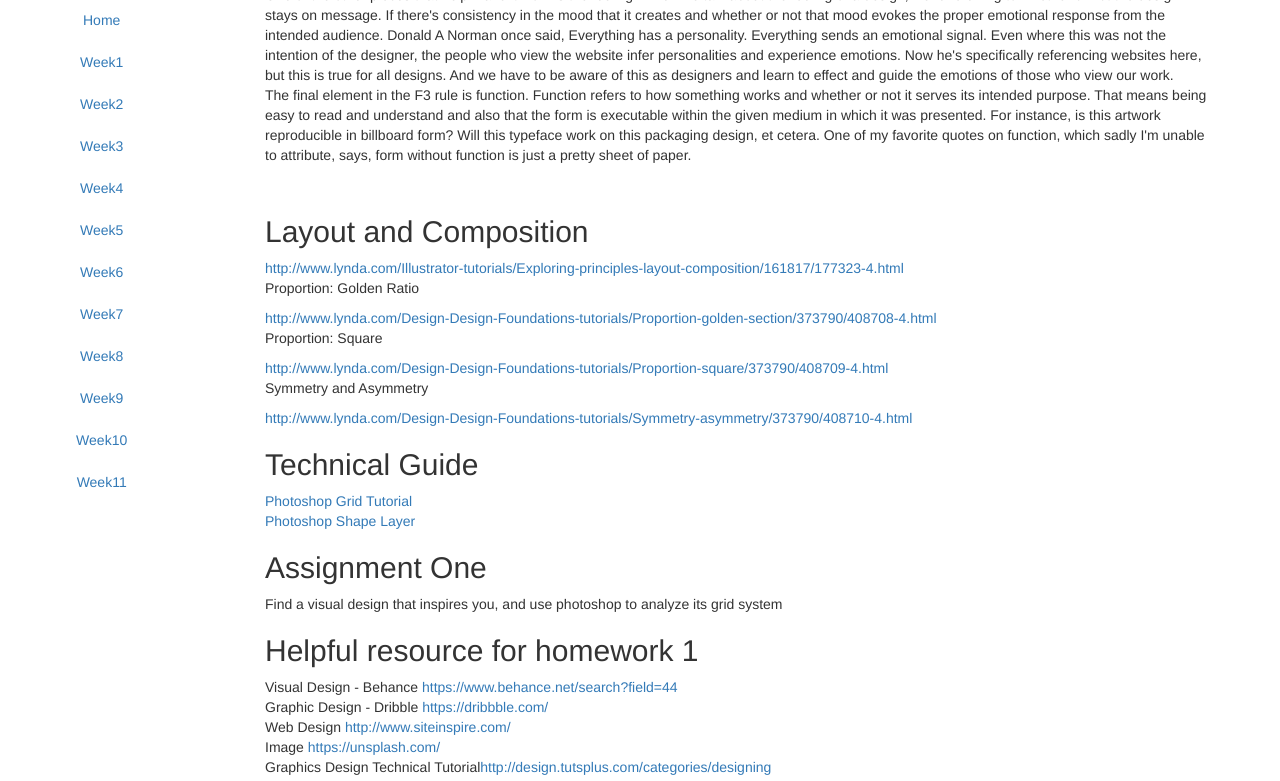
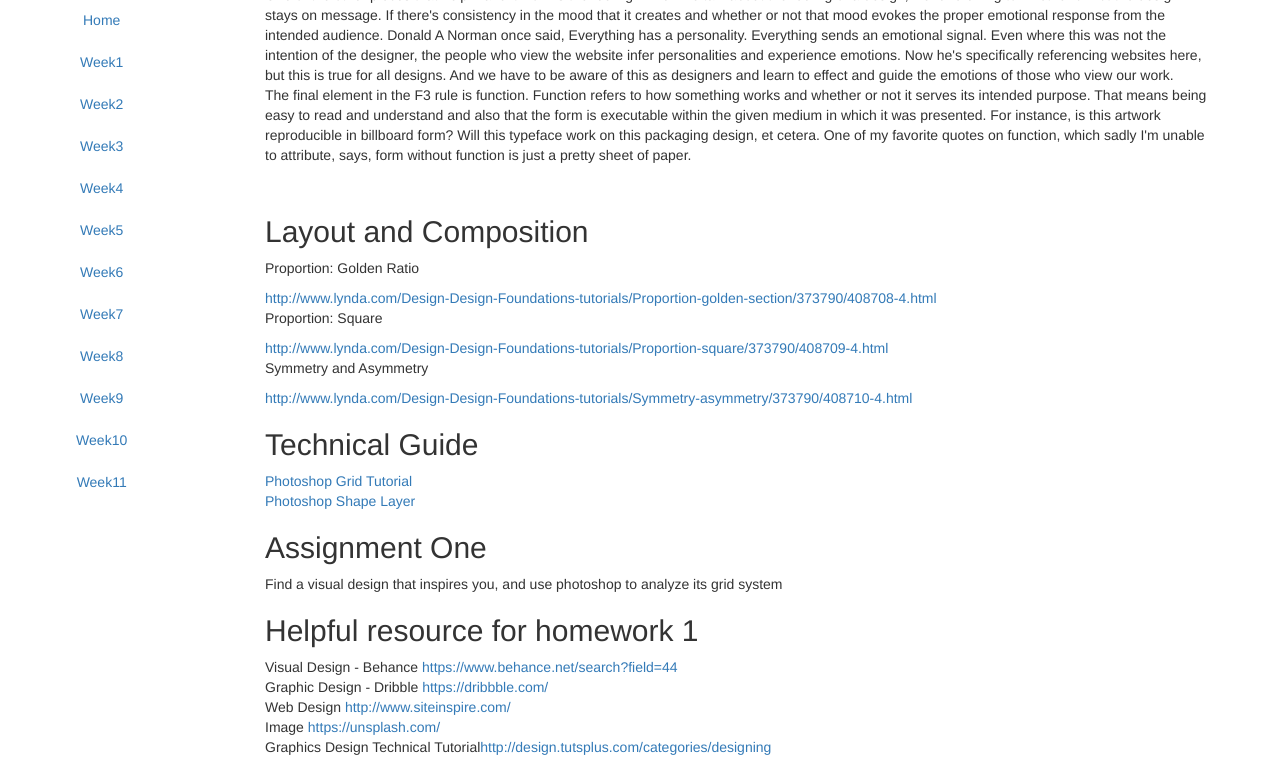
Before and after one commit to zhenzhenqi/MMA100, a Jekyll site: the page built from _posts/2015-03-01-week1.html, in a window 1280 px wide and 900 px high, scrolled down 664 px, cut to the strip 0-781 px from the top of the window. Built offline with Jekyll 4.4.1, drawn with Linux system fonts in a browser that asks for light colours; nearby versions of some CDN libraries; some of the changed lines change nothing that is shown.

Commit message:
week1 note

```diff
--- a/_posts/2015-03-01-week1.html
+++ b/_posts/2015-03-01-week1.html
@@ -27,7 +27,6 @@ The final element in the F3 rule is function. Function refers to how something w
 </p>
 <br>
 <h2>Layout and Composition</h2>
-<a href="http://www.lynda.com/Illustrator-tutorials/Exploring-principles-layout-composition/161817/177323-4.html">http://www.lynda.com/Illustrator-tutorials/Exploring-principles-layout-composition/161817/177323-4.html</a>
 <p>Proportion: Golden Ratio</p>
 <a href="http://www.lynda.com/Design-Design-Foundations-tutorials/Proportion-golden-section/373790/408708-4.html">http://www.lynda.com/Design-Design-Foundations-tutorials/Proportion-golden-section/373790/408708-4.html</a>
 <p>Proportion: Square</p>
```
